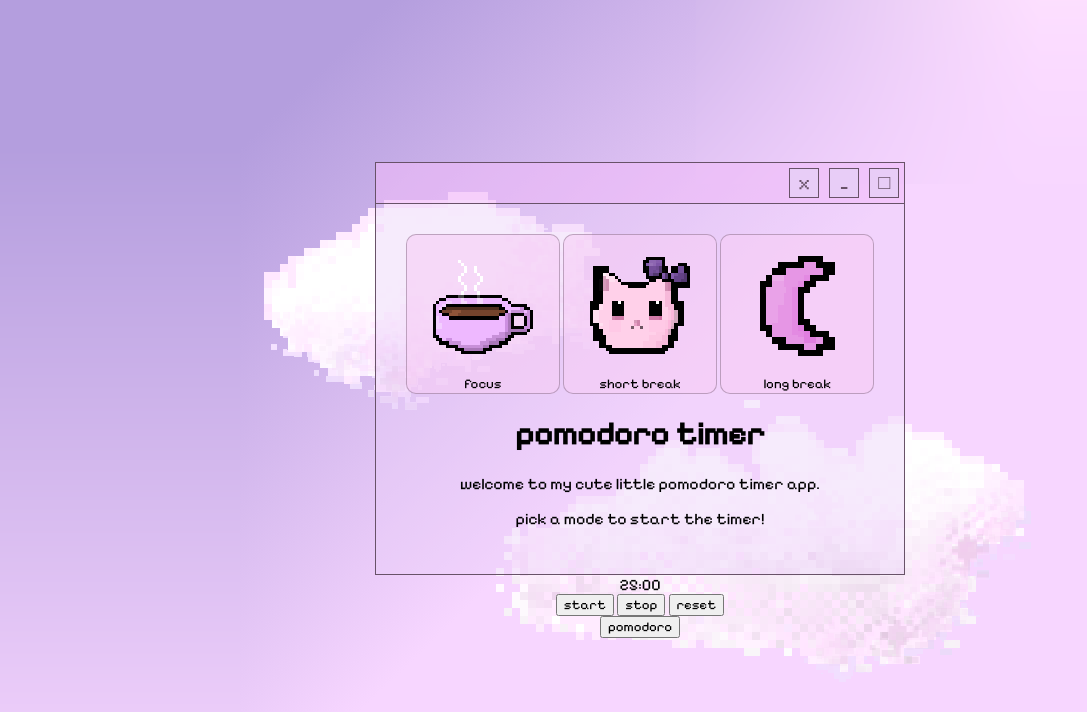
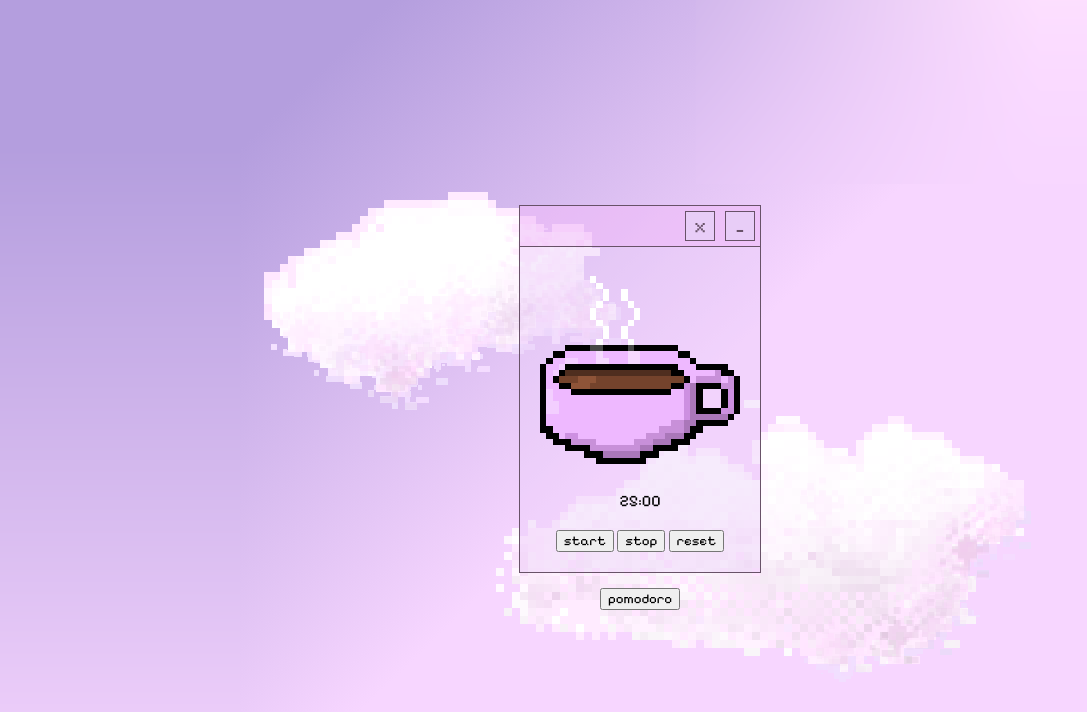
Before and after one commit to laybuh/pomodoro, a plain HTML site: page index.html in a window 1280 px wide. Both pictures are taken after a click on the button "focus". Shown: the whole page, without its empty margins (0-1087 px from the left). Drawn offline with Linux system fonts and the light colour scheme.

Commit message:
added timer window and updated styles and script

```diff
--- a/index.html
+++ b/index.html
@@ -14,7 +14,6 @@
         <div id="window-bar">
             <button class="window-btn" id="close-btn">x</button>
             <button class="window-btn" id="minimize-btn">_</button>
-            <button class="window-btn" id="maximize-btn">□</button>
         </div>
         <!-- pomodoro settings -->
         <div id="main-content">
@@ -41,7 +40,13 @@
         </div>
     </div>
     <div id="timer-window">
-
+        <!--timer window bar-->
+        <div id="timer-window-bar">
+            <button class="window-btn" id="timer-close-btn">x</button>
+            <button class="window-btn" id="timer-minimize-btn">_</button>
+        </div>
+        <!--timer image-->
+        <img id="timer-image" class="timer-art" src="coffee1.png" alt="">
         <!--timer itself-->
         <div id="timer">
             <span id="minutes">25</span>:<span id="seconds">00</span>
--- a/script.js
+++ b/script.js
@@ -7,6 +7,10 @@ const focusButton = document.getElementById("focus-btn");
 const breakButton = document.getElementById("break-btn");
 const longBreakButton = document.getElementById("long-break-btn");
 const message = document.getElementById("message");
+const timerWindow = document.getElementById("timer-window")
+const timerImg = document.getElementById("timer-image")
+const timerCloseButton = document.getElementById("timer-close-btn")
+const mainWindow = document.getElementById("window")
 
 let pomodoroMinutes = 25;
 let totalSeconds = pomodoroMinutes * 60;
@@ -60,12 +64,21 @@ function timeTick(){
     }
 }
 
-function setTimerType(minutes) {
+function setTimerType(minutes, img) {
     stop();
     pomodoroMinutes = minutes;
     totalSeconds = pomodoroMinutes * 60;
     message.textContent = "";
+    timerImg.src = img;
+    mainWindow.hidden = true;
+    timerWindow.hidden = false;
     showTime();
+}
+
+function closeTimerWindow() {
+    reset();
+    mainWindow.hidden = false;
+    timerWindow.hidden = true;
 }
 
 function playAlertSound() {
@@ -81,8 +94,9 @@ function playAlertSound() {
 startButton.addEventListener("click", start);
 stopButton.addEventListener("click", stop);
 resetButton.addEventListener("click", reset);
-focusButton.addEventListener("click", () => setTimerType(25));
-breakButton.addEventListener("click", () => setTimerType(5));
-longBreakButton.addEventListener("click", () => setTimerType(15));
+focusButton.addEventListener("click", () => setTimerType(25, "coffee1.png"));
+breakButton.addEventListener("click", () => setTimerType(5, "cat2.png"));
+longBreakButton.addEventListener("click", () => setTimerType(15, "moon5.png"));
+timerCloseButton.addEventListener("click", closeTimerWindow);
 
 showTime();
--- a/style.css
+++ b/style.css
@@ -37,12 +37,13 @@ button {
     margin: 10px;
 }
 
-#window {
+#window, #timer-window {
     background: #e8cdf766;
     border: 1px solid rgb(104, 82, 104);
+    margin: 15px;
 }
 
-#window-bar {
+#window-bar, #timer-window-bar {
     display: flex;
     justify-content: flex-end;
     align-items: center;
@@ -52,7 +53,7 @@ button {
     border-bottom: 1px solid rgb(104, 82, 104);
 }
 
-#main-content {
+#main-content, #timer-content {
     padding: 30px;
 }
 
@@ -67,3 +68,15 @@ button {
     font-size: 20px;
     line-height: 1;
 }
+
+.timer-art {
+    width: 200px;
+    height: 200px;
+    object-fit: contain;
+    image-rendering: pixelated;
+    padding: 20px;
+}
+
+#timer-btns {
+    padding: 20px;
+}
```
